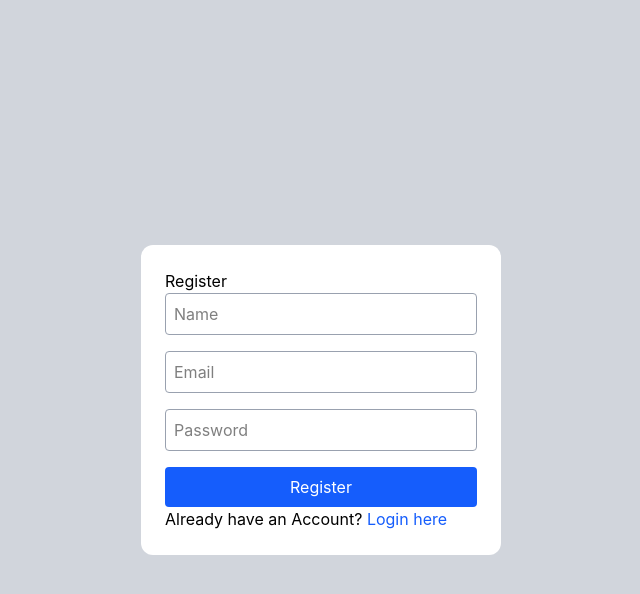
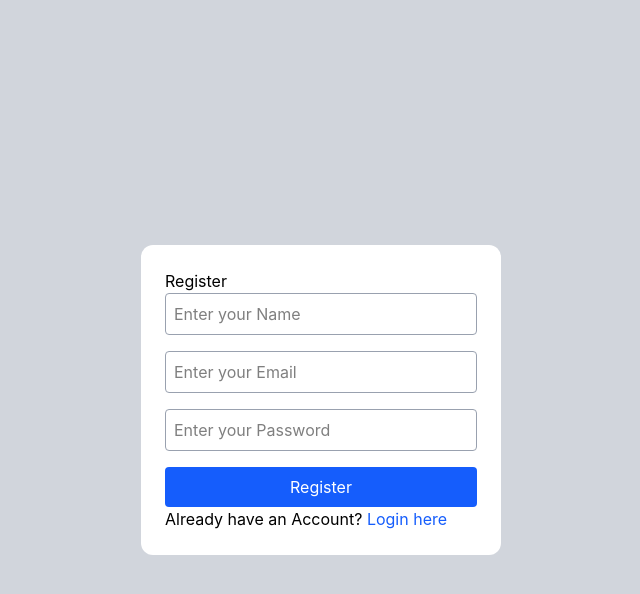
Before and after one commit to forgewithharsh/sheriyans-cohort3.0, a React (Vite) app in the folder react/day7_SLU_ternary/: page / in a window 1280 px wide. Both pictures are taken after a click on the element "Register here". Shown: the top 594 px of the page, without its empty margins (319-959 px from the left). Built offline with nearby package versions, Linux system fonts and the light colour scheme.

Commit message:
feat: initialize 2 way binding in formData state and update input handling in Register component

```diff
--- a/react/day7_SLU_ternary/src/components/Register.jsx
+++ b/react/day7_SLU_ternary/src/components/Register.jsx
@@ -1,10 +1,15 @@
 import React, { useState } from "react";
 
 const Register = ({ setToggle }) => {
-  const [formData, setFormData] = useState({});
+  const [formData, setFormData] = useState({
+    name: "",
+    email: "",
+    password: "",
+  });
+
   const [users, setUsers] = useState([]);
 
-  console.log(users);
+  console.log(formData);
 
   const handleChange = (e) => {
     let { name, value } = e.target;
@@ -14,6 +19,11 @@ const Register = ({ setToggle }) => {
   const handleSubmit = (e) => {
     e.preventDefault();
     setUsers([...users, formData]);
+    setFormData({
+      name: "",
+      email: "",
+      password: "",
+    });
   };
 
   return (
@@ -21,25 +31,31 @@ const Register = ({ setToggle }) => {
       <h1>Register</h1>
       <form onSubmit={handleSubmit} action="" className="flex flex-col gap-4">
         <input
+          required
+          value={formData.name}
           name="name"
           onChange={handleChange}
           className="p-2 border border-gray-400 rounded"
           type="text"
-          placeholder="Name"
+          placeholder="Enter your Name"
         />
         <input
+          required
+          value={formData.email}
           name="email"
           onChange={handleChange}
           className="p-2 border border-gray-400 rounded"
           type="text"
-          placeholder="Email"
+          placeholder="Enter your Email"
         />
         <input
+          required
+          value={formData.password}
           name="password"
           onChange={handleChange}
           className="p-2 border border-gray-400 rounded"
           type="password"
-          placeholder="Password"
+          placeholder="Enter your Password"
         />
         <button className="p-2 bg-blue-600 text-white rounded">Register</button>
       </form>
```
